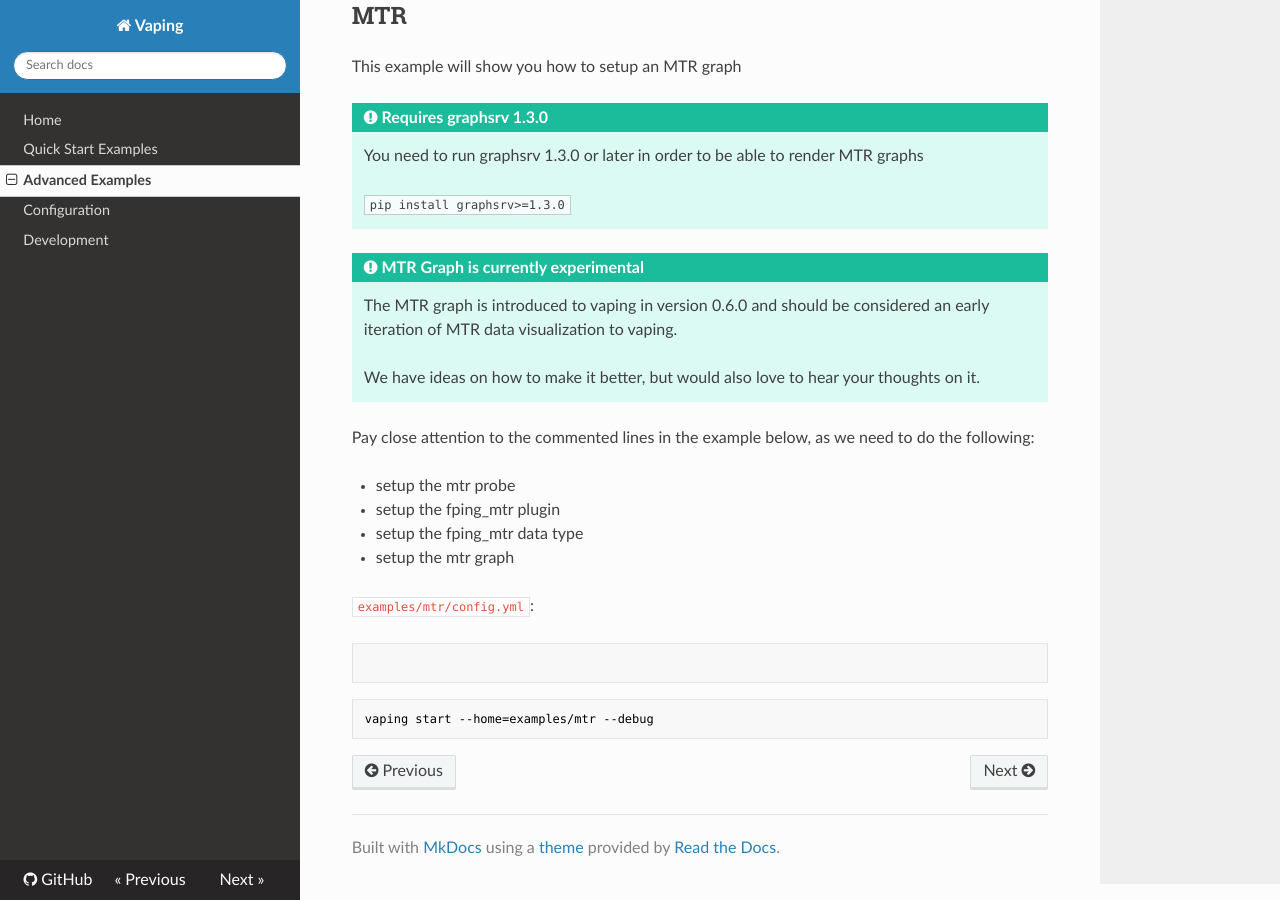
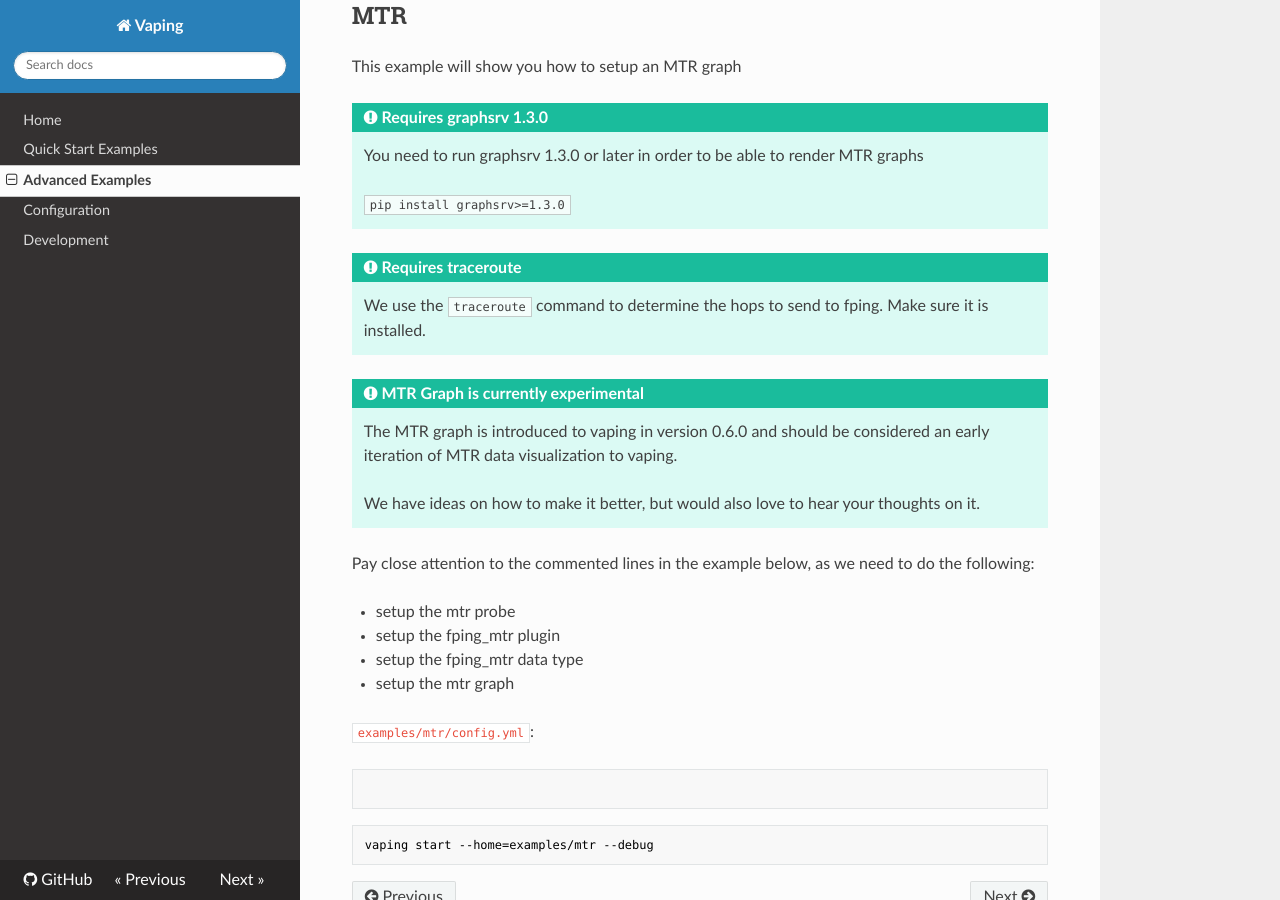
Before and after one commit to 20c/vaping, an MkDocs documentation site: the page built from docs/examples.md, in a window 1280 px wide and 900 px high, scrolled down 1144 px. Built offline with MkDocs 1.6.1, drawn with Linux system fonts in a browser that asks for light colours; nearby versions of some CDN libraries; old or Windows-style settings are respelled for this version of MkDocs.

Commit message:
add note about traceroute requirement for MTR

````diff
--- a/docs/examples.md
+++ b/docs/examples.md
@@ -59,6 +59,11 @@ This example will show you how to setup an MTR graph
     pip install graphsrv>=1.3.0
     ```
 
+!!! Tip "Requires traceroute"
+
+    We use the `traceroute` command to determine the hops to
+    send to fping. Make sure it is installed.
+
 
 !!! Tip "MTR Graph is currently experimental"
 
````
